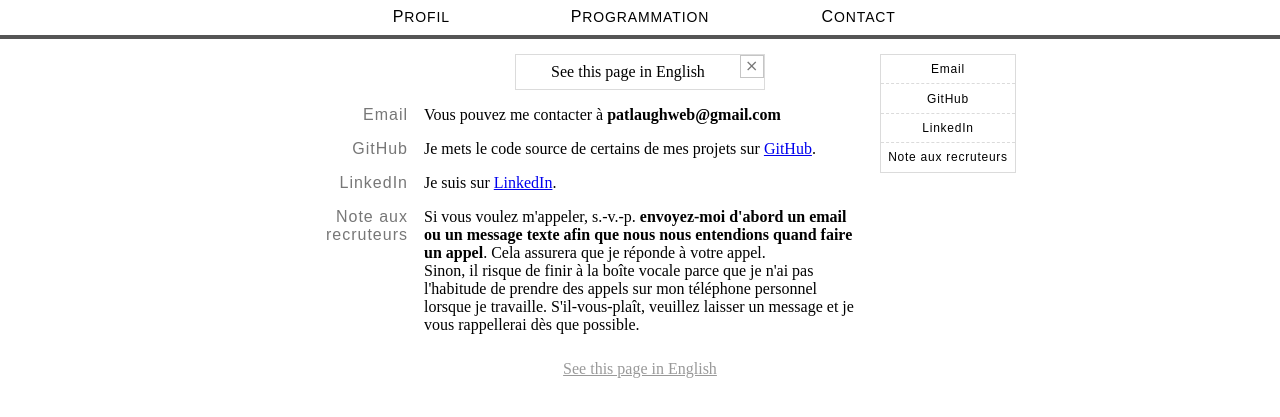
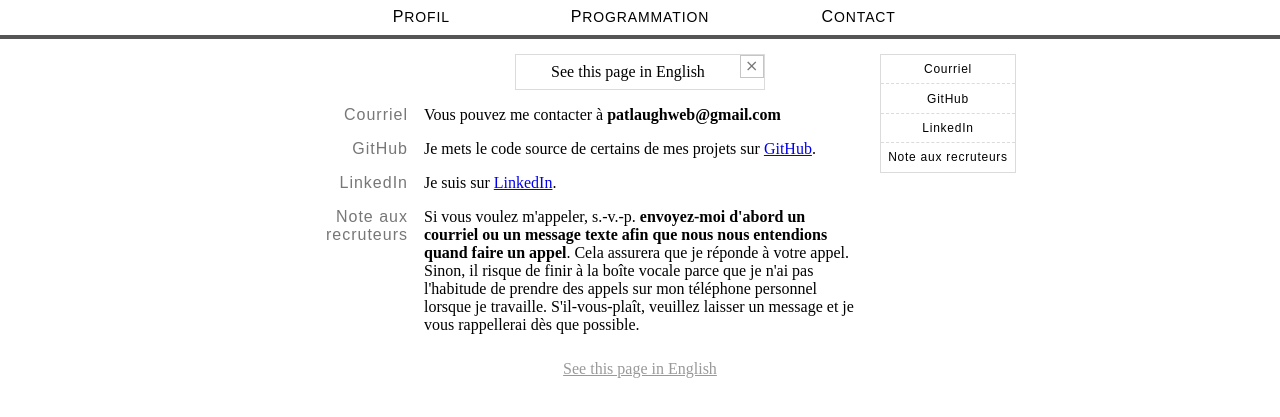
Before and after one commit to Pat-Laugh/pat-laugh.github.io, a Jekyll site: the page built from fr/contact.html, in a window 1280 px wide. Shown: the top 417 px of the page. Built offline with Jekyll 4.4.1, drawn with Linux system fonts in a browser that asks for light colours.

Commit message:
Improve various text

```diff
--- a/en/index.html
+++ b/en/index.html
@@ -27,7 +27,7 @@ content_list:
     I'm currently looking for paid work.
  - >
     I believe an important skill for any programmer is
-    to be able to understand the logic behind code. While languages may have different
+    to be able to understand the intent behind code. While languages may have different
     syntaxes and words, approaches to solve a particular problem will likely
     be very similar using any. If our
     thoughts could be put on paper as languages, surely the result would be similar!
--- a/fr/contact.html
+++ b/fr/contact.html
@@ -4,7 +4,7 @@ title: Contact
 link: contact
 permalink: /fr/contact
 quick_list:
- -  Email
+ -  Courriel
  -  GitHub
  -  LinkedIn
  -  Note aux recruteurs
@@ -18,7 +18,7 @@ content_list:
     Je suis sur <a href="https://www.linkedin.com/in/pat-laugh/fr">LinkedIn</a>.
  - >
     Si vous voulez m'appeler, s.-v.-p. <b>envoyez-moi
-    d'abord un email ou un message texte afin que nous nous entendions quand
+    d'abord un courriel ou un message texte afin que nous nous entendions quand
     faire un appel</b>. Cela assurera que je réponde à votre appel.<br>Sinon, il
     risque de finir à la boîte vocale parce que je n'ai pas l'habitude de
     prendre des appels sur mon téléphone personnel lorsque je travaille.
--- a/fr/index.html
+++ b/fr/index.html
@@ -27,7 +27,8 @@ content_list:
     Je suis présentement à la recherche de travail rémunéré.
  - >
     Je crois qu'une
-    compétence clé que tout programmeur devrait posséder est de pouvoir comprendre la logique
+    compétence importante que tout programmeur devrait posséder est de pouvoir
+    comprendre l'intention
     derrière du code. Quoique les langages puissent avoir des syntaxes et
     vocabulaires différents, les approches pour résoudre un même
     problème seront néanmois sûrement similaires peu importe le langage. Si nous
```
